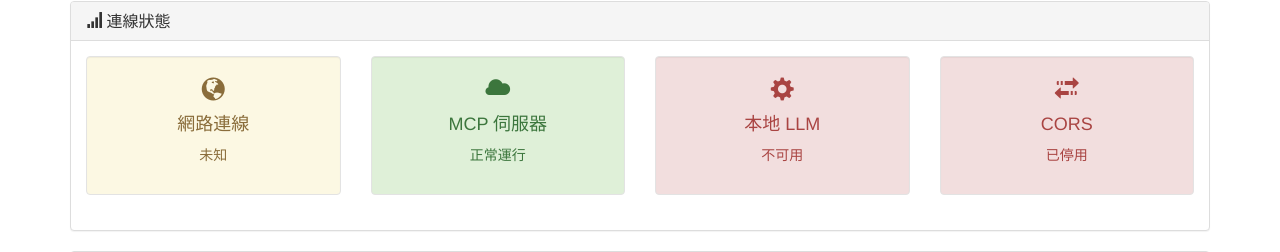
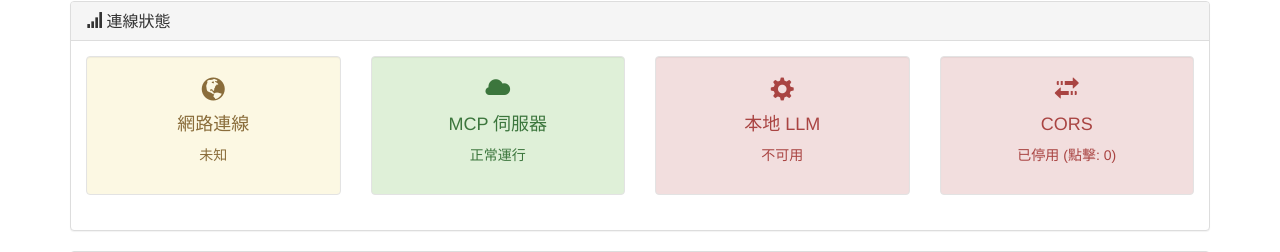
Before and after one commit to ChengTingFung-2425/robot-command-console, a Flask app: page /llm_settings in a window 1280 px wide. Shown: the part 191-443 px from the top of the page. Run offline with Flask 3, Linux system fonts and the light colour scheme; the visitor is signed in with stand-in values (Sample User, id 1); data that the repository does not hold is empty; some libraries are stand-ins or nearby versions.

Commit message:
Update CORS toggle to work based on click count (odd=on, even=off)
- Odd clicks (1st, 3rd, 5th...) turn CORS ON
- Even clicks (2nd, 4th, 6th...) turn CORS OFF
- Display click count in CORS status card
- Track click count in backend API
- Update tests for click count behavior

Co-authored-by: ChengTingFung-2425 <181434228+ChengTingFung-2425@users.noreply.github.com>

```diff
--- a/WebUI/app/routes.py
+++ b/WebUI/app/routes.py
@@ -1024,6 +1024,7 @@ def refresh_llm_provider(provider_name):
 
 # 儲存 CORS 狀態（在實際應用中應儲存到配置文件或資料庫）
 _cors_enabled = False
+_cors_click_count = 0
 
 
 @bp.route('/api/llm/cors/status', methods=['GET'])
@@ -1031,6 +1032,7 @@ def get_cors_status():
     """取得 CORS 設定狀態"""
     return jsonify({
         'enabled': _cors_enabled,
+        'click_count': _cors_click_count,
         'message': 'CORS 目前已' + ('啟用' if _cors_enabled else '停用')
     })
 
@@ -1038,21 +1040,30 @@ def get_cors_status():
 @bp.route('/api/llm/cors/toggle', methods=['POST'])
 @login_required
 def toggle_cors():
-    """切換 CORS 設定"""
-    global _cors_enabled
+    """切換 CORS 設定（基於點擊次數：奇數次開啟，偶數次關閉）"""
+    global _cors_enabled, _cors_click_count
     try:
         data = request.get_json(silent=True) or {}
+
+        # 更新點擊次數
+        if 'click_count' in data:
+            _cors_click_count = int(data['click_count'])
+        else:
+            _cors_click_count += 1
+
+        # 基於點擊次數決定狀態：奇數次開啟，偶數次關閉
         if 'enabled' in data:
             _cors_enabled = bool(data['enabled'])
         else:
-            _cors_enabled = not _cors_enabled
+            _cors_enabled = (_cors_click_count % 2 == 1)
 
-        logging.info(f'CORS 設定已切換為: {_cors_enabled}')
+        logging.info(f'CORS 設定已切換為: {_cors_enabled} (點擊次數: {_cors_click_count})')
 
         return jsonify({
             'success': True,
             'enabled': _cors_enabled,
-            'message': 'CORS 已' + ('啟用' if _cors_enabled else '停用')
+            'click_count': _cors_click_count,
+            'message': 'CORS 已' + ('啟用' if _cors_enabled else '停用') + f' (第 {_cors_click_count} 次點擊)'
         })
     except Exception as e:
         logging.error(f'切換 CORS 設定失敗: {str(e)}', exc_info=True)
--- a/WebUI/app/templates/llm_settings.html.j2
+++ b/WebUI/app/templates/llm_settings.html.j2
@@ -207,6 +207,7 @@
     var currentSelectedProvider = null;
     var providersData = {};
     var corsEnabled = false;
+    var corsClickCount = 0;  // 追蹤點擊次數
 
     // 初始化
     document.addEventListener('DOMContentLoaded', function() {
@@ -221,51 +222,57 @@
             .then(function(response) { return response.json(); })
             .then(function(data) {
                 corsEnabled = data.enabled || false;
-                updateCorsCard(corsEnabled);
+                corsClickCount = data.click_count || 0;
+                updateCorsCard(corsEnabled, corsClickCount);
             })
             .catch(function(err) {
                 // CORS API 可能不存在，顯示未知狀態
-                updateCorsCard(null);
+                updateCorsCard(null, 0);
             });
     }
 
     // 更新 CORS 狀態卡片
-    function updateCorsCard(enabled) {
+    function updateCorsCard(enabled, clickCount) {
         var corsCard = document.getElementById('cors-status-card');
         var corsText = document.getElementById('cors-status-text');
 
         if (enabled === true) {
             corsCard.className = 'well text-center status-available';
-            corsText.textContent = '已啟用';
+            corsText.textContent = '已啟用 (點擊: ' + clickCount + ')';
         } else if (enabled === false) {
             corsCard.className = 'well text-center status-unavailable';
-            corsText.textContent = '已停用';
+            corsText.textContent = '已停用 (點擊: ' + clickCount + ')';
         } else {
             corsCard.className = 'well text-center status-error';
             corsText.textContent = '未知';
         }
     }
 
-    // 切換 CORS 設定
+    // 切換 CORS 設定（基於點擊次數：奇數次開啟，偶數次關閉）
     window.toggleCors = function() {
-        var newState = !corsEnabled;
+        corsClickCount++;
+        // 奇數次點擊 (1, 3, 5...) 開啟 CORS，偶數次點擊 (2, 4, 6...) 關閉 CORS
+        var newState = (corsClickCount % 2 === 1);
 
         fetch('/api/llm/cors/toggle', {
             method: 'POST',
             headers: { 'Content-Type': 'application/json' },
-            body: JSON.stringify({ enabled: newState })
+            body: JSON.stringify({ enabled: newState, click_count: corsClickCount })
         })
         .then(function(response) { return response.json(); })
         .then(function(data) {
             if (data.success) {
                 corsEnabled = data.enabled;
-                updateCorsCard(corsEnabled);
-                showAlert('success', 'CORS 已' + (corsEnabled ? '啟用' : '停用'));
+                corsClickCount = data.click_count || corsClickCount;
+                updateCorsCard(corsEnabled, corsClickCount);
+                showAlert('success', 'CORS 已' + (corsEnabled ? '啟用' : '停用') + ' (第 ' + corsClickCount + ' 次點擊)');
             } else {
+                corsClickCount--;  // 失敗時還原計數
                 showAlert('danger', '切換 CORS 設定失敗');
             }
         })
         .catch(function(err) {
+            corsClickCount--;  // 失敗時還原計數
             showAlert('danger', '切換 CORS 設定時發生錯誤');
             console.error(err);
         });
```
Also changed, not shown: tests/test_llm_settings.py (+19 -5 lines).
